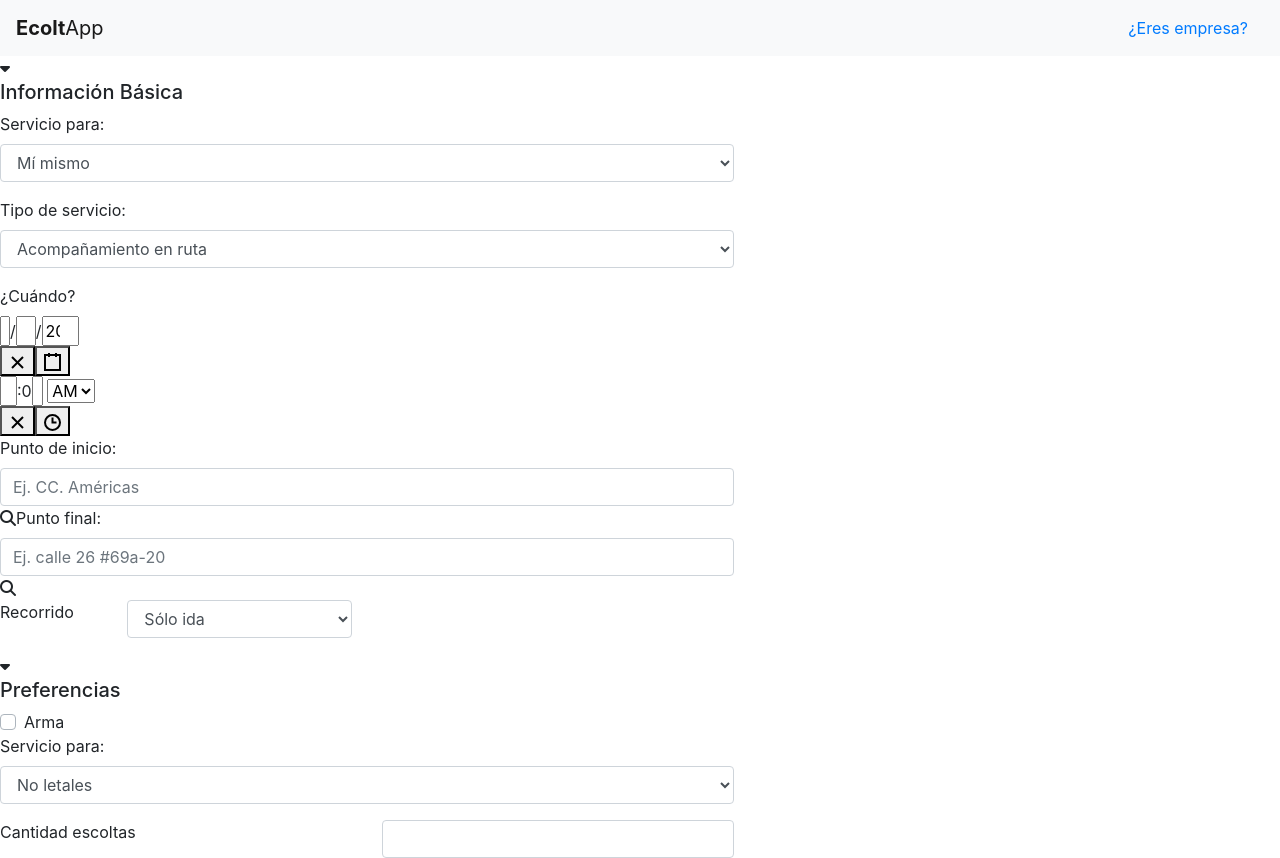
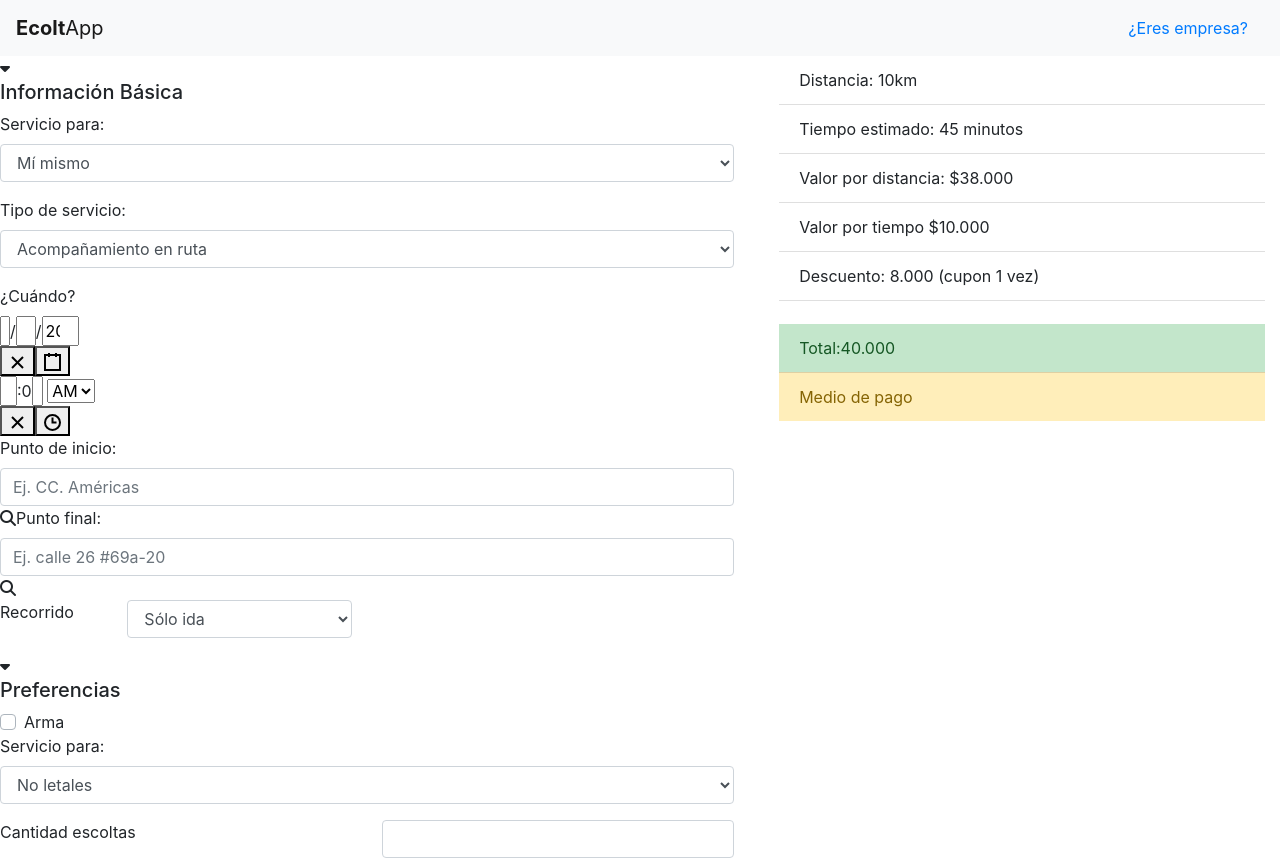
Before and after one commit to ccpinzon/ProDevs_Hackatrix, a React (Create React App) app in the folder frontend/: page / in a window 1280 px wide. Built offline with nearby package versions, Linux system fonts and the light colour scheme.

Commit message:
Fix summary

```diff
--- a/frontend/src/app/App.js
+++ b/frontend/src/app/App.js
@@ -3,6 +3,7 @@ import "./sass/main.scss";
 import { BasicInfo } from "./components/BasicInfo";
 import { Header } from "./components/Header";
 import { Preferences } from "./components/Preferences";
+import { Summary } from "./components/Summary";
 
 class App extends Component {
   constructor() {
@@ -19,7 +20,11 @@ class App extends Component {
             <BasicInfo />
             <Preferences />
           </div>
-          <div className="col-xl-5"></div>
+          <div className="col-xl-5">
+            <div className="container" styles="height: 300px;">
+              <Summary />
+            </div>
+          </div>
         </div>
       </div>
     );
--- a/frontend/src/app/components/Summary.jsx
+++ b/frontend/src/app/components/Summary.jsx
@@ -1,5 +1,5 @@
 import React, { Component } from "react";
-import { ListGroup } from "react-bootstrap/ListGroup";
+import { ListGroup } from "react-bootstrap";
 
 class Summary extends Component {
   render() {
@@ -7,7 +7,7 @@ class Summary extends Component {
       <ListGroup variant="flush">
         <ListGroup.Item>Distancia: 10km</ListGroup.Item>
         <ListGroup.Item>Tiempo estimado: 45 minutos</ListGroup.Item>
-        <ListGroup.Item>Valor por diatncia: $38.000</ListGroup.Item>
+        <ListGroup.Item>Valor por distancia: $38.000</ListGroup.Item>
         <ListGroup.Item>Valor por tiempo $10.000</ListGroup.Item>
         <ListGroup.Item>Descuento: 8.000 (cupon 1 vez)</ListGroup.Item>
         <br />
```
